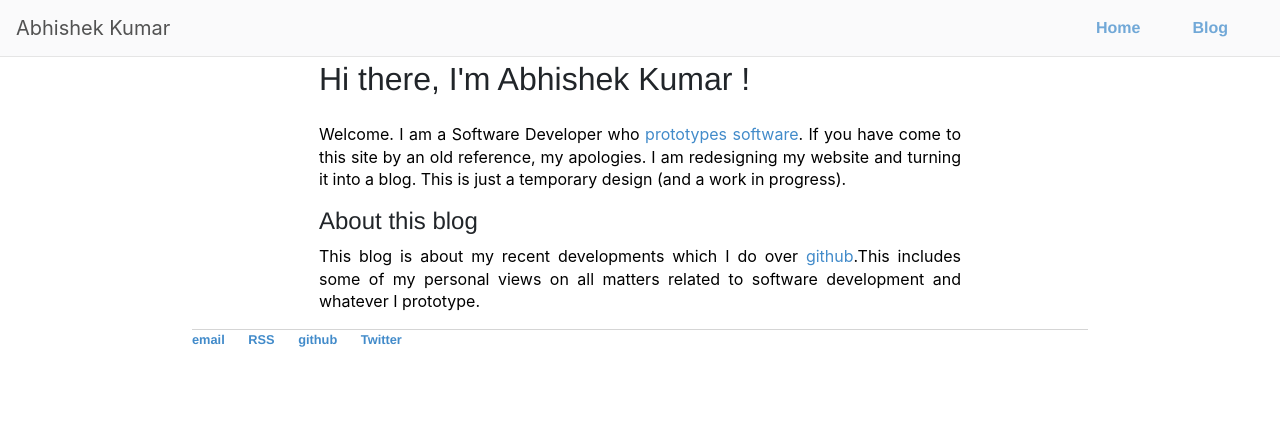
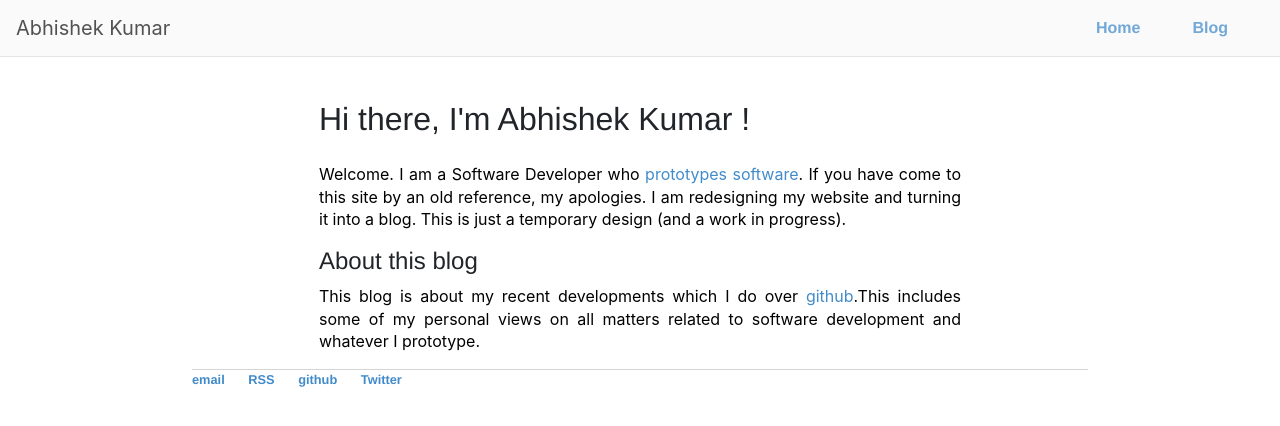
Before and after one commit to Mr-Kumar-Abhishek/brain-beats-blog, a Jekyll site: the page built from index.html, in a window 1280 px wide. Shown: the top 426 px of the page. Built offline with Jekyll 4.4.1, drawn with Linux system fonts in a browser that asks for light colours; nearby versions of some CDN libraries.

Commit message:
increase top padding of container

```diff
--- a/css/main.css
+++ b/css/main.css
@@ -89,6 +89,6 @@ code {
   font-weight: bold; }
 
 .container {
-  padding-top: 60px; }
+  padding-top: 100px; }
 
 /*# sourceMappingURL=main.css.map */
--- a/css/main.scss
+++ b/css/main.scss
@@ -109,5 +109,5 @@ code {
 }
 
 .container {
-    padding-top: 60px;;
+    padding-top: 100px;;
 }
```
Also changed, not shown: 1 other file.
